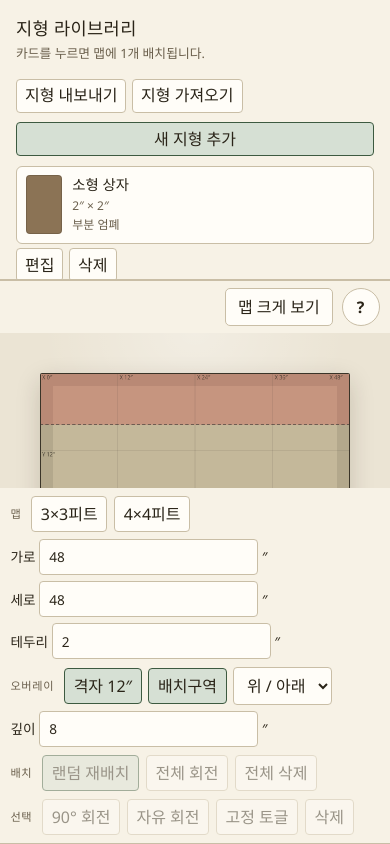
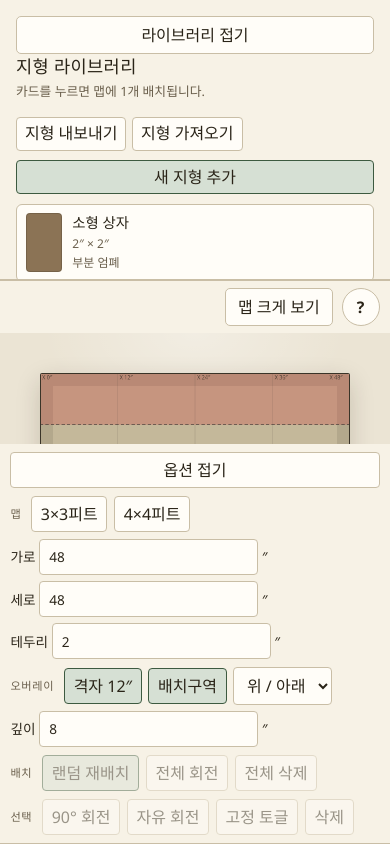
Before and after one commit to SpookyJelly/infinity-terrain-app, a React (Vite) app: page / in a window 390 px wide. Built offline with nearby package versions, Linux system fonts and the light colour scheme.

Commit message:
feat: update expand button

```diff
--- a/src/App.css
+++ b/src/App.css
@@ -571,3 +571,38 @@
     padding: 0.45rem 0.65rem;
   }
 }
+
+.mobile-panel-toggle {
+  display: none;
+}
+@media (max-width: 800px) {
+  .mobile-panel-toggle {
+    display: block;
+    width: 100%;
+    min-height: 38px;
+    padding: 0.4rem 0.75rem;
+    border: 1px solid var(--line);
+    border-radius: 5px;
+    background: #fffdf8;
+    color: var(--ink);
+    text-align: center;
+    cursor: pointer;
+  }
+  .sidebar.sidebar-collapsed {
+    height: auto;
+    min-height: 0;
+    max-height: none;
+    padding: 0.4rem 0.65rem;
+    overflow: hidden;
+  }
+  .sidebar.sidebar-collapsed > :not(.mobile-panel-toggle) {
+    display: none !important;
+  }
+  .toolbar.toolbar-collapsed {
+    min-height: 0;
+    padding: 0.4rem 0.65rem;
+  }
+  .toolbar.toolbar-collapsed > :not(.mobile-panel-toggle) {
+    display: none !important;
+  }
+}
--- a/src/App.tsx
+++ b/src/App.tsx
@@ -7,7 +7,9 @@ import { useMapState } from "./hooks/useMapState";
 import "./App.css";
 
 export default function App() {
-  const state = useMapState();
+   const state = useMapState();
+  const [sidebarCollapsed, setSidebarCollapsed] = useState(false);
+  const [toolbarCollapsed, setToolbarCollapsed] = useState(false);
   const [helpOpen, setHelpOpen] = useState(false);
   const [largeMapOpen, setLargeMapOpen] = useState(false);
 
@@ -34,6 +36,8 @@ export default function App() {
     <div className="app">
       <Sidebar
         library={state.library}
+        collapsed={sidebarCollapsed}
+        onToggleCollapse={() => setSidebarCollapsed((value) => !value)}
         onPlace={state.addPieceFromLibrary}
         onUpdatePiece={state.updateLibraryPiece}
         onAddPiece={state.addLibraryPiece}
@@ -44,6 +48,8 @@ export default function App() {
       <div className="main">
         <Toolbar
           map={state.map}
+          collapsed={toolbarCollapsed}
+          onToggleCollapse={() => setToolbarCollapsed((value) => !value)}
           showGrid={state.ui.showGrid}
           deployment={state.deployment}
           hasSelection={state.selectedIds.length > 0}
--- a/src/components/Sidebar.tsx
+++ b/src/components/Sidebar.tsx
@@ -5,6 +5,8 @@ import { blankTerrain, TerrainForm } from "./TerrainForm";
 
 interface SidebarProps {
   library: TerrainPiece[];
+  collapsed: boolean;
+  onToggleCollapse: () => void;
   onPlace: (pieceId: string) => void;
   onUpdatePiece: (piece: TerrainPiece) => void;
   onAddPiece: (piece: TerrainPiece) => boolean;
@@ -15,6 +17,8 @@ interface SidebarProps {
 
 export function Sidebar({
   library,
+  collapsed,
+  onToggleCollapse,
   onPlace,
   onUpdatePiece,
   onAddPiece,
@@ -56,7 +60,8 @@ export function Sidebar({
   };
 
   return (
-    <aside className="sidebar">
+    <aside className={collapsed ? "sidebar sidebar-collapsed" : "sidebar"}>
+  <button type="button" className="mobile-panel-toggle" aria-expanded={!collapsed} onClick={onToggleCollapse}>{collapsed ? "라이브러리 펼치기" : "라이브러리 접기"}</button>
       <h2 className="sidebar-title">지형 라이브러리</h2>
       <p className="sidebar-hint">카드를 누르면 맵에 1개 배치됩니다.</p>
 
--- a/src/components/Toolbar.tsx
+++ b/src/components/Toolbar.tsx
@@ -7,6 +7,8 @@ interface ToolbarProps {
   deployment: DeploymentZone
   hasSelection: boolean
   hasPieces: boolean
+  collapsed: boolean
+  onToggleCollapse: () => void
   onPreset: (sizeFt: 3 | 4) => void
   onMapSize: (widthIn: number, heightIn: number) => void
   onBorderBuffer: (inches: number) => void
@@ -24,13 +26,14 @@ interface ToolbarProps {
 }
 
 export function Toolbar({
-  map, showGrid, deployment, hasSelection, hasPieces, onPreset, onMapSize,
+  map, showGrid, deployment, hasSelection, hasPieces, collapsed, onToggleCollapse, onPreset, onMapSize,
   onBorderBuffer, onToggleGrid, onToggleDeployment, onDeploymentDepth,
   onDeploymentAxis, onRandomize, onRandomRotate, onClearAll, onRotate90,
   onFreeRotate, onToggleLock, onDelete,
 }: ToolbarProps) {
   return (
-    <header className="toolbar">
+    <header className={collapsed ? "toolbar toolbar-collapsed" : "toolbar"}>
+  <button type="button" className="mobile-panel-toggle" aria-expanded={!collapsed} onClick={onToggleCollapse}>{collapsed ? "옵션 펼치기" : "옵션 접기"}</button>
       <div className="toolbar-group">
         <span className="toolbar-label">맵</span>
         <button type="button" onClick={() => onPreset(3)}>3×3피트</button>
```
